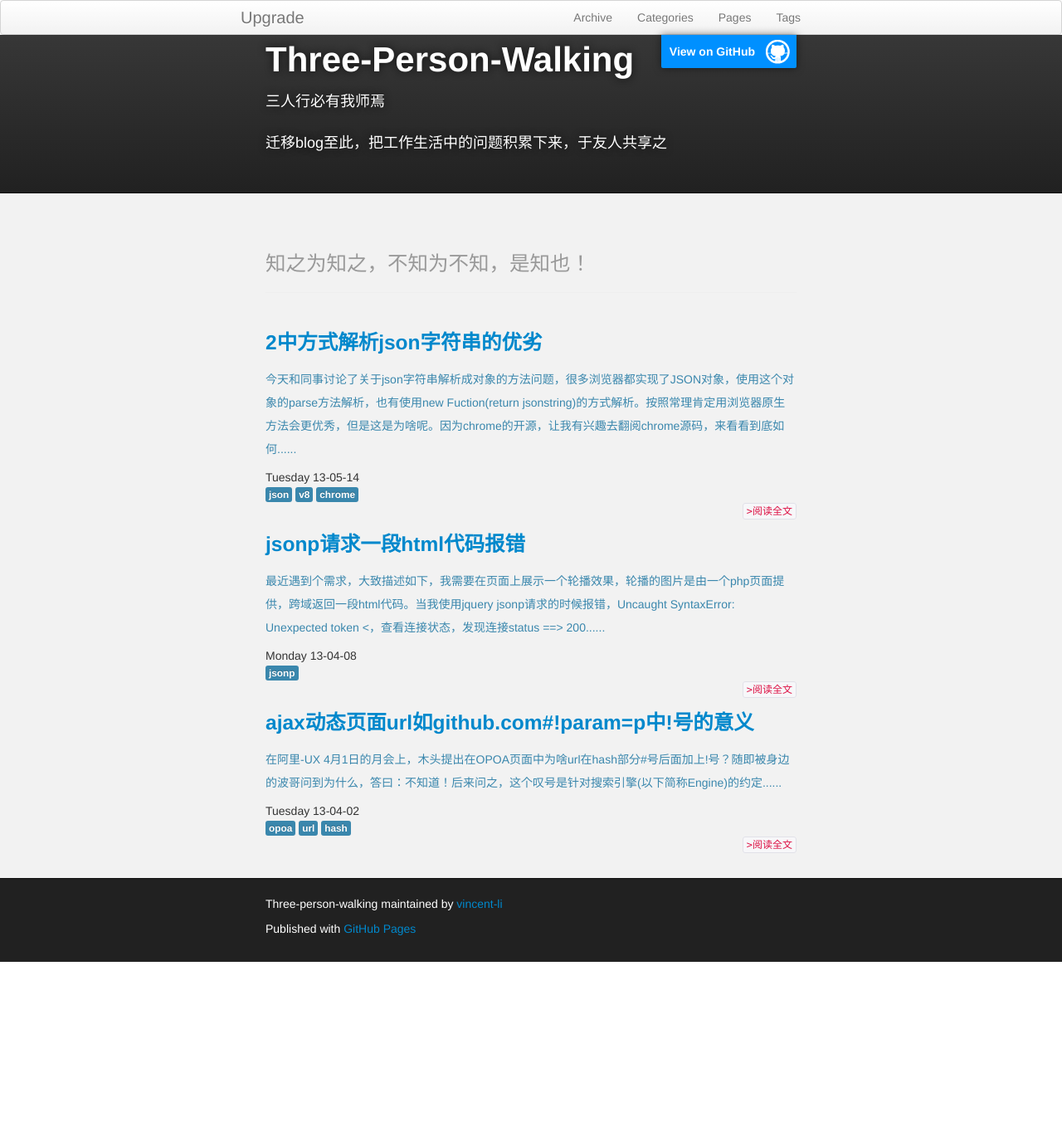
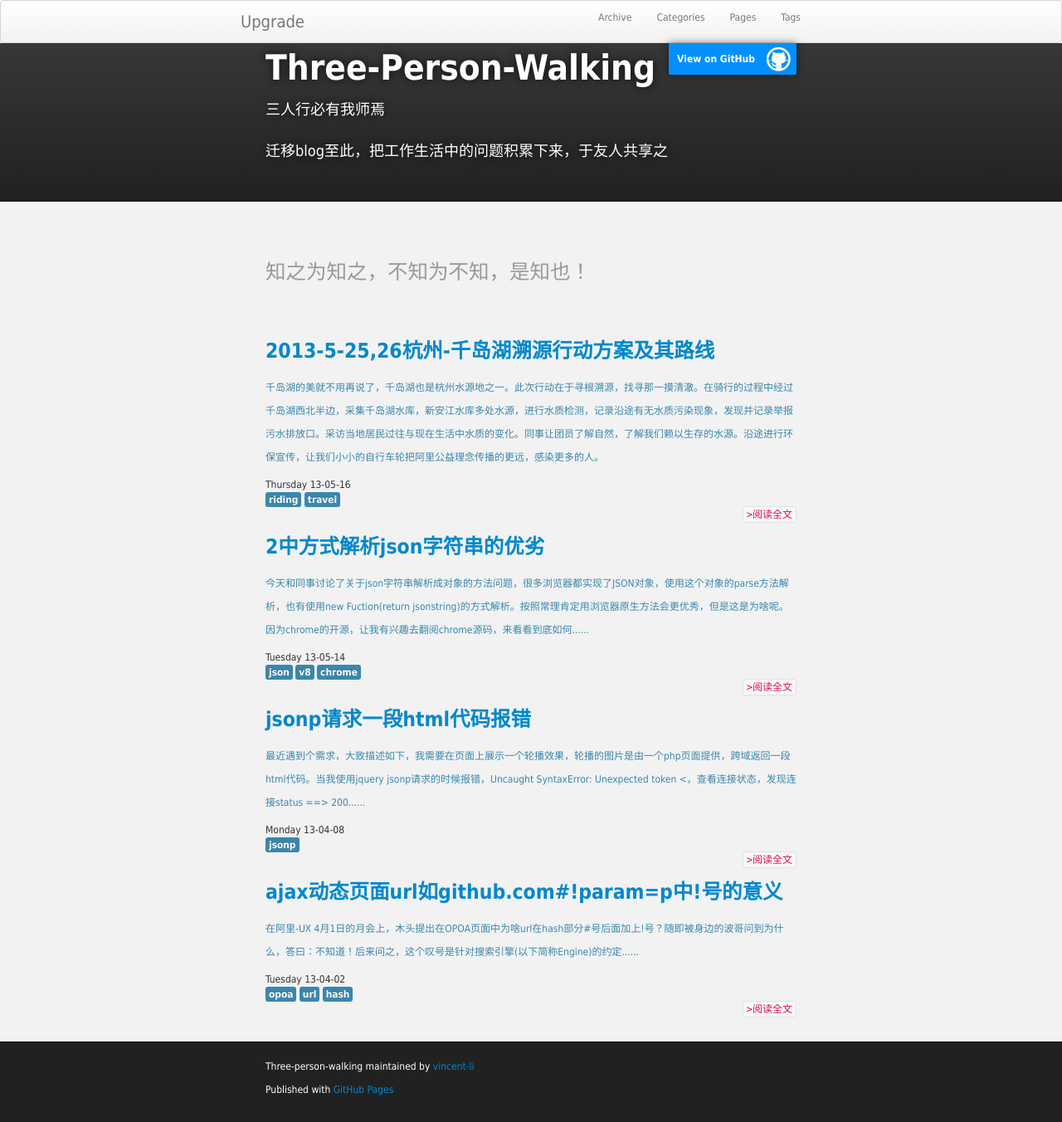
Before and after one commit to vincent-li/three-person-walking, a Jekyll site: the page built from index.html, in a window 1280 px wide. Shown: the whole page at 83% size. Built offline with Jekyll 4.4.1, drawn with Linux system fonts in a browser that asks for light colours; before the commit the page ends 1159 px from its top, so only the background shows below that.

Commit message:
旅游文章

```diff
--- /dev/null
+++ b/_posts/2013-05-16-my-qiandao-lake-riding.html
@@ -0,0 +1,46 @@
+---
+layout: post
+title: 2013-5-25,26杭州-千岛湖溯源行动方案及其路线
+subtitle: 领略自然，骑行在路上
+category : lessons
+tags : [riding,travel]
+summary : "千岛湖的美就不用再说了，千岛湖也是杭州水源地之一。此次行动在于寻根溯源，找寻那一摸清澈。在骑行的过程中经过千岛湖西北半边，采集千岛湖水库，新安江水库多处水源，进行水质检测，记录沿途有无水质污染现象，发现并记录举报污水排放口。采访当地居民过往与现在生活中水质的变化。同事让团员了解自然，了解我们赖以生存的水源。沿途进行环保宣传，让我们小小的自行车轮把阿里公益理念传播的更远，感染更多的人。"
+---
+
+{% include JB/setup %}
+
+<div class="content" id="J_content">
+	<p>千岛湖的美就不用再说了，千岛湖也是杭州水源地之一。此次行动在于寻根溯源，找寻那一摸清澈。在骑行的过程中经过千岛湖西北半边，采集千岛湖水库，新安江水库多处水源，进行水质检测，记录沿途有无水质污染现象，发现并记录举报污水排放口。采访当地居民过往与现在生活中水质的变化。同事让团员了解自然，了解我们赖以生存的水源。沿途进行环保宣传，让我们小小的自行车轮把阿里公益理念传播的更远，感染更多的人。</p>
+	<div><p style="text-align:center;"><img src="{{site.url}}/images/demos/2013-5-16/1.jpg" resizeurl="" alt="T1vK5HXudeXXXXXXXX"></p></div>
+	<p>A ：千岛湖淳安县</p>
+	<p>B ：千岛湖大桥</p>
+	<p>C：小金山营地</p>
+	<p>D : 桐子坞乡</p><p>E ：界首乡</p>
+	<p>F ：姜家镇</p>
+	<p>此处是新修的千岛湖骑行栈道，虽然一段一段没有修完，但是基本路线已经完成，全程48公里。我们这次露宿小金山营地，是官方指定的营地，因为是官方特别修建在骑行道口的营地。距离千岛湖广场19公里。所有我们来回在图上标注处采集水质样本。</p>
+	<p>具体活动安排如下：（这是确定版，请注意看）</p>
+	<p>行程：</p><p>5-25日晨 7：30 请带上您的爱车于西溪湿地东门，（文三西路一直往西到底）。集合装车。因为要装自行车请同学们能早到就早到。以免耽误大家的时间。</p>
+	<p>5-25 8：00出发。一路欢歌笑语。可以在车上补补觉。</p>
+	<p>5-25 10：00到达千岛湖广场。然后领队带领大家在千岛湖休闲骑行。参观。</p><p>5-25 12：00-13：00 午饭</p>
+	<p>5-25 13：30 开始出发去小金山营地。19公里</p><p>5-25 14：30-15：00 到达营地看好位置。</p>
+	<p>5-25 15：00-18：00 往返小金山--姜家镇，40公里。沿途在标注处采集水质样本。在沿途注意发现有无污染情况，沿途采访当地居民。</p>
+	<p>5-25 18：00 到达营地，组织学习检测水质流程，实地测试水质。然后看日落，搭帐篷，开火做饭。夜里看星星聊天。</p>
+	<p>5-26日晨，早起看日出。</p>
+	<p>5-26 日8点 吃完早饭，车来拉装备，所有人收拾行装。然后去千岛湖镇上，游览，骑行西南线感受下西南线的风光。路程20公里。</p>
+	<p>5-26 12点返回千岛湖，吃饭。</p>
+	<p>5-26 下午1点返回杭州，预计4点左右到杭州，作鸟兽散。</p>
+	<p>整个活动流程就是这样。请大家主意群里消息。同是在这里说下装备。</p>
+	<p>1）露营的装备都是自带或者租赁的，对于租赁的装备不要损坏。所有装备食物都有包车接送，不需要自己扛着。</p>
+	<p>2）露营晚上冷的同学自己带个小的毛巾被或者毯子。睡袋自己想带就带。</p>
+	<p>3）我们会统一组织就餐，购买烧烤食品。这部分钱AA掉。自己可以带些零食。这些看个人喜好。</p>
+	<p>4）关于大家要游泳的话，请不要独自下水，必须带有救生设备（跟屁虫，救生衣，游泳圈）否则不要下水。泳衣自备。</p>
+	<p>5）钓鱼装备自己喜好，都是可以带的。</p>
+	<p>6）照相设备请充好电带在身边。虽然是我们自己团队的人，但是丢了我们也没办法。所以贵重物品请自行保管。</p>
+	<p>7）没有自行车的同学，会帮大家租的，请在群里@巴韶说下，租的自行车费用自理。</p>
+	<p>主意：</p>
+	<p>一定要看。</p>
+	<p>1）露营本身没有住酒店舒服的。所以没有体验的同学请慎重考虑是否可以接受。我不接受到了营地大家因为你个人习惯而发生别扭。所以请同学们一定慎重考虑。</p><p>2）一切行动不必听指挥，大家都是成年人希望大家对自己的行为负责，为自己的生命负责，不要做危险的行为，更不要做危害大家的事。</p>
+	<p>3）我们是一个团队，希望你可以有行动的时候知会你身边的或者认识的人。最好告诉领队。不要让我们担心。毕竟找不到人是很可怕的。</p>
+	<p>4）环保一直是我出行的理念。自然馈赠我们美景，我们也要轻轻的来，轻轻的走，不留下一点垃圾，也不要带走任何花草。</p>
+	<p>希望天气晴朗，大家玩的有意义，玩的开心。</p>
+</div>
--- a/css/docs.css
+++ b/css/docs.css
@@ -83,6 +83,7 @@
 
 body {
   position: relative;
+  font: 12px/1.5 tahoma,"微软雅黑E\8F6F\96C5\9ED1";
 }
 
 /* Code in headings */
@@ -1103,3 +1104,16 @@ form.bs-docs-example {
     padding-bottom: 20px;
   }
 }
+
+#J_content{
+  line-height: 1.8;
+  font-size: 14px;
+  color: #333;
+  letter-spacing: 1px;
+  white-space: normal;
+  word-wrap: break-word;
+}
+#J_content p{
+  line-height: 1.8;
+  margin-bottom: 16px;
+}
```
Also changed, not shown: images/demos/2013-5-16/1.jpg (added).
